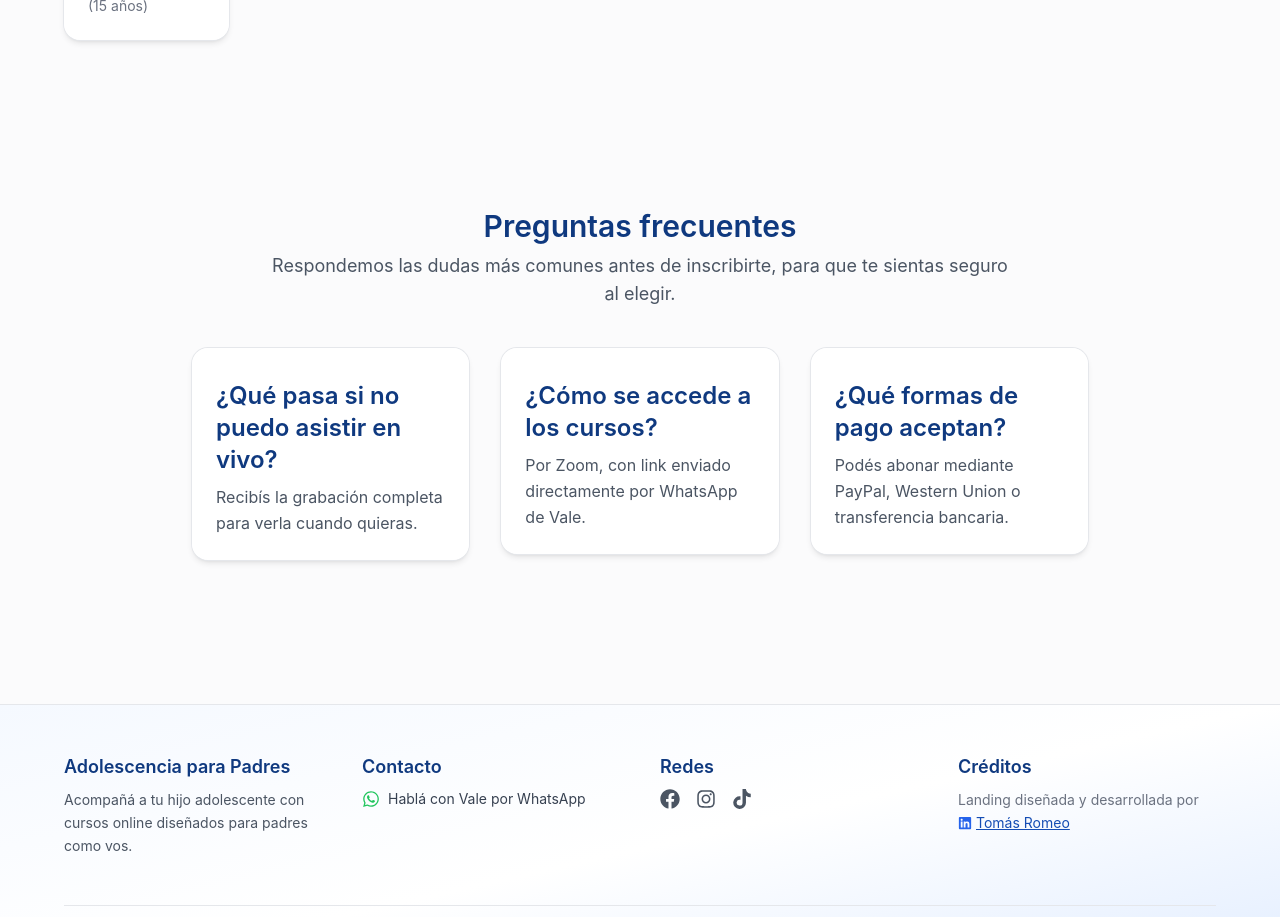
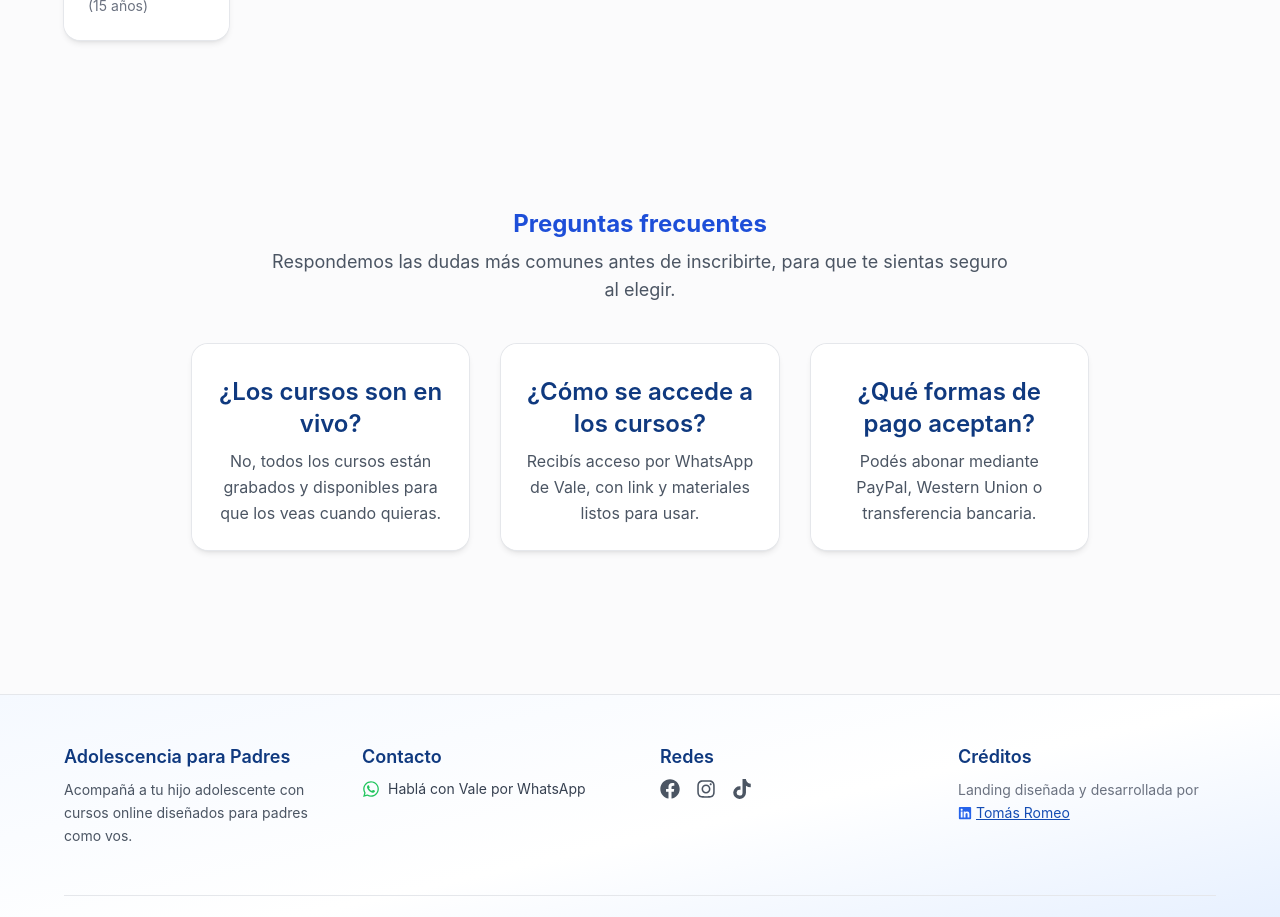
Before and after one commit to sekigan98/dram-adolescentes, a Next.js app: page / in a window 1280 px wide. Shown: the part 8560-9477 px from the top of the page. Built offline with nearby package versions, Linux system fonts and the light colour scheme.

Commit message:
Update FAQ.tsx

```diff
--- a/components/FAQ.tsx
+++ b/components/FAQ.tsx
@@ -2,12 +2,12 @@ import MotionFade from "./MotionFade";
 
 const faqs = [
   {
-    title: "¿Qué pasa si no puedo asistir en vivo?",
-    desc: "Recibís la grabación completa para verla cuando quieras.",
+    title: "¿Los cursos son en vivo?",
+    desc: "No, todos los cursos están grabados y disponibles para que los veas cuando quieras.",
   },
   {
     title: "¿Cómo se accede a los cursos?",
-    desc: "Por Zoom, con link enviado directamente por WhatsApp de Vale.",
+    desc: "Recibís acceso por WhatsApp de Vale, con link y materiales listos para usar.",
   },
   {
     title: "¿Qué formas de pago aceptan?",
@@ -20,22 +20,27 @@ export default function FAQ() {
     <section
       id="faq"
       aria-labelledby="faq-title"
-      className="section-y scroll-mt-32 px-4 sm:px-6 lg:px-8"
+      className="section-y scroll-mt-32 px-4 sm:px-6 lg:px-8 text-center"
     >
-      <div className="max-w-4xl mx-auto text-center">
-        <h2 id="faq-title">Preguntas frecuentes</h2>
-        <p className="subtitle mt-2 mb-10 max-w-prose mx-auto">
+      <div className="max-w-4xl mx-auto">
+        <h2 id="faq-title" className="text-blue-700 font-bold text-2xl">
+          Preguntas frecuentes
+        </h2>
+        <p className="subtitle mt-2 mb-10 max-w-prose mx-auto text-gray-600">
           Respondemos las dudas más comunes antes de inscribirte, para que te sientas seguro al elegir.
         </p>
-        <div className="grid gap-8 sm:grid-cols-2 lg:grid-cols-3">
+        <div className="grid gap-8 sm:grid-cols-2 lg:grid-cols-3 justify-items-center">
           {faqs.map((f, i) => (
             <MotionFade key={f.title} delay={i * 0.1}>
               <article
-                className="card p-6 text-center sm:text-left hover:shadow-lg transition-shadow"
+                className="card p-6 text-center hover:shadow-lg transition-shadow max-w-sm"
                 role="group"
                 aria-labelledby={`faq-${i}-title`}
               >
-                <h3 id={`faq-${i}-title`} className="font-semibold text-brand-800">
+                <h3
+                  id={`faq-${i}-title`}
+                  className="font-semibold text-brand-800"
+                >
                   {f.title}
                 </h3>
                 <p className="mt-2 text-gray-600">{f.desc}</p>
```
